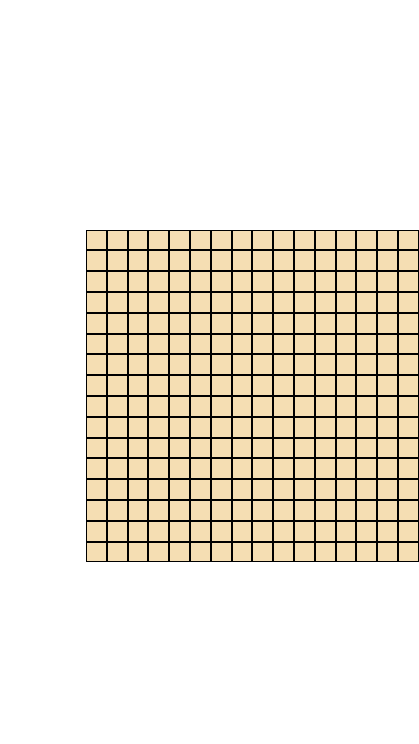
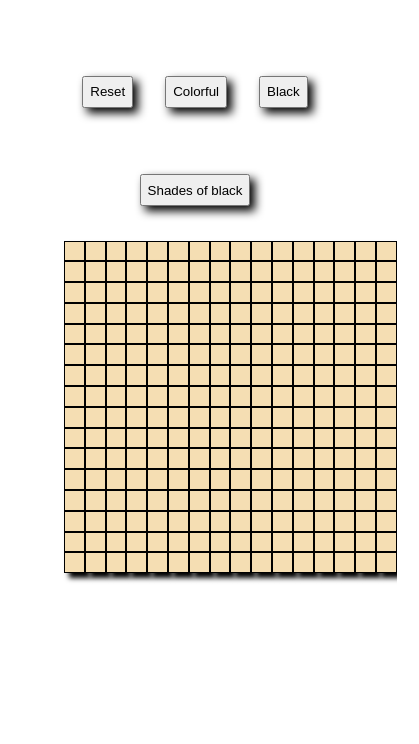
Before and after one commit to andres039/etch-a-sketch, a plain HTML site: page index.html in a window 390 px wide. Shown: the part 116-860 px from the top of the page, 419 px wide, since content can reach past the window. Drawn offline with Linux system fonts and the light colour scheme.

Commit message:
improves ui shades/ responsive

```diff
--- a/index.html
+++ b/index.html
@@ -11,10 +11,10 @@
       <h1 id="title">DRAW!</h1>
     </header>
     <nav id='nav'>
-      <button type="reset" id="reset">Reset</button>
-      <button id="colorbutton">Colorful</button>
-      <button id="black">Black</button>
-      <button id="shady">Shades of black</button>
+      <button class="btn" id="reset">Reset</button>
+      <button class="btn" id="colorbutton">Colorful</button>
+      <button class="btn" id="black">Black</button>
+      <button class="btn" id="shady">Shades of black</button>
     </nav>
     <div id="container"></div>
 
--- a/script.js
+++ b/script.js
@@ -12,7 +12,7 @@ window.onload = drawGrid(16)
     grid-template-columns: repeat(${x}, 1.3em);`)
     divs.setAttribute(
       'style',
-      'background-color: wheat; border: 1px solid black'
+      'background-color: wheat; border: 1px solid black; box-shadow: 5px 5px 5px black;'
     );
     divs.classList = 'div';
     divs.id = 'div';
--- a/style.css
+++ b/style.css
@@ -1,27 +1,38 @@
-html {
-  -webkit-font-smoothing: antialiased;
-  -moz-osx-font-smoothing: grayscale;
+* {
+  margin: 0;
+  box-sizing: border-box;
 }
 body {
-    display: grid;
+    display: flex;
+    flex-flow: row wrap;
     height: 100vh;
     width: 100vw;
-    grid-template-rows: 1fr 3fr;
-    justify-content: center;
+    padding: 4rem;
 }
 header {
     display: flex;
     justify-content: center;
+    margin-inline: 2rem;
+    width: 100vw;
 }
 #container {
-    justify-self: center;
-    align-self: center;
-    height: 60vh;
-    width: 60vw;
+  justify-content: center;
+  justify-self: center;
+    /* height: 60vh;*/
+    width: 100vw;
   display: grid;
-  grid-template-rows: repeat(16, 1.3em);
-  grid-template-columns: repeat(16, 1.3em);
 }
 .colored {
   background-color: black
 }
+.btn {
+  max-height: 2rem;
+  box-shadow: 5px 5px 10px black;
+}
+nav {
+  display: flex;
+  flex-flow: row wrap;
+  justify-content: center;
+  gap: 2rem;
+  width: 100vw;
+}
```
